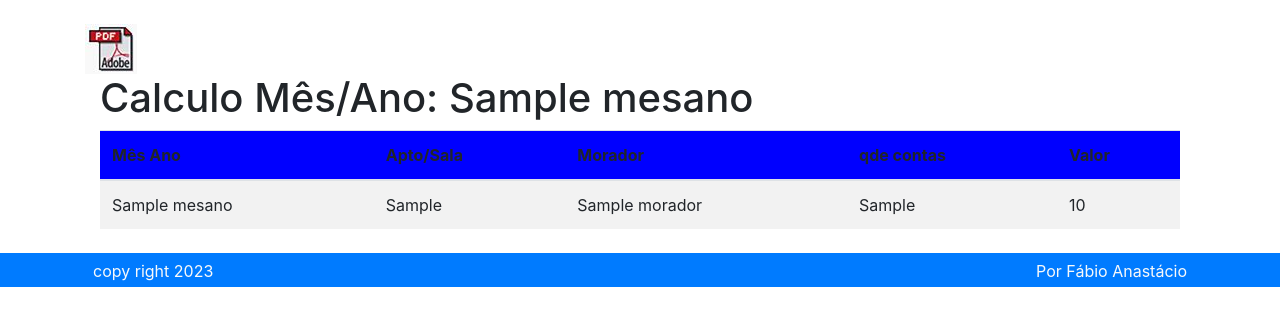
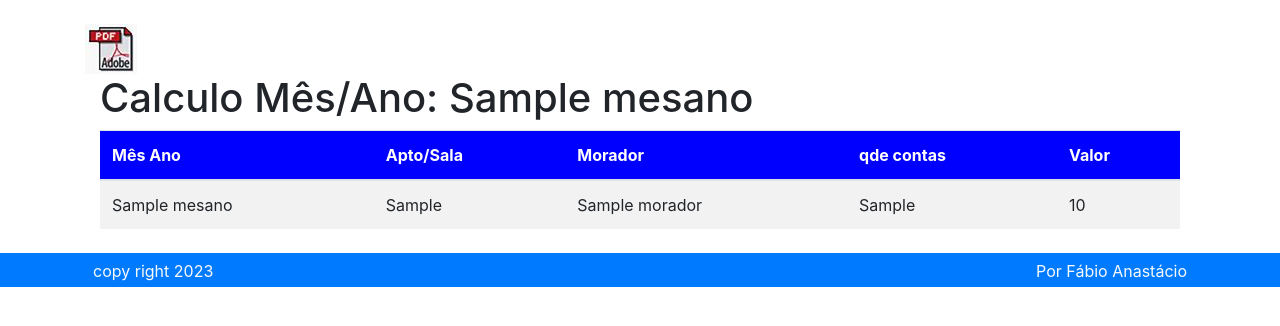
Before and after one commit to Fabiojoao02/sistemas-condominio-mysql, a Django app: template movimentacao/templates/movimentacao/lista_calculo.html in a window 1280 px wide. Shown: the part 56-382 px from the top of the page. Run offline with Django 4.2, Linux system fonts and the light colour scheme; the template is opened without the code that fills it: most values are stand-ins (such as "Sample title", 1, 10 or a date in 2020); parts of the project's set-up code (start-up, migrations or seed data) failed here and were passed over; some libraries are stand-ins or nearby versions.

Commit message:
modificado-css

```diff
--- a/templates/static/assets/custom/css/style.css
+++ b/templates/static/assets/custom/css/style.css
@@ -1,3 +1,11 @@
+.headerList > th{
+    color:white;
+}
+
+[data-pdf="icone"]{
+    justify-content: center;
+}
+
 .product-price-block {
     font-size: 1.5rem;
 }
```
